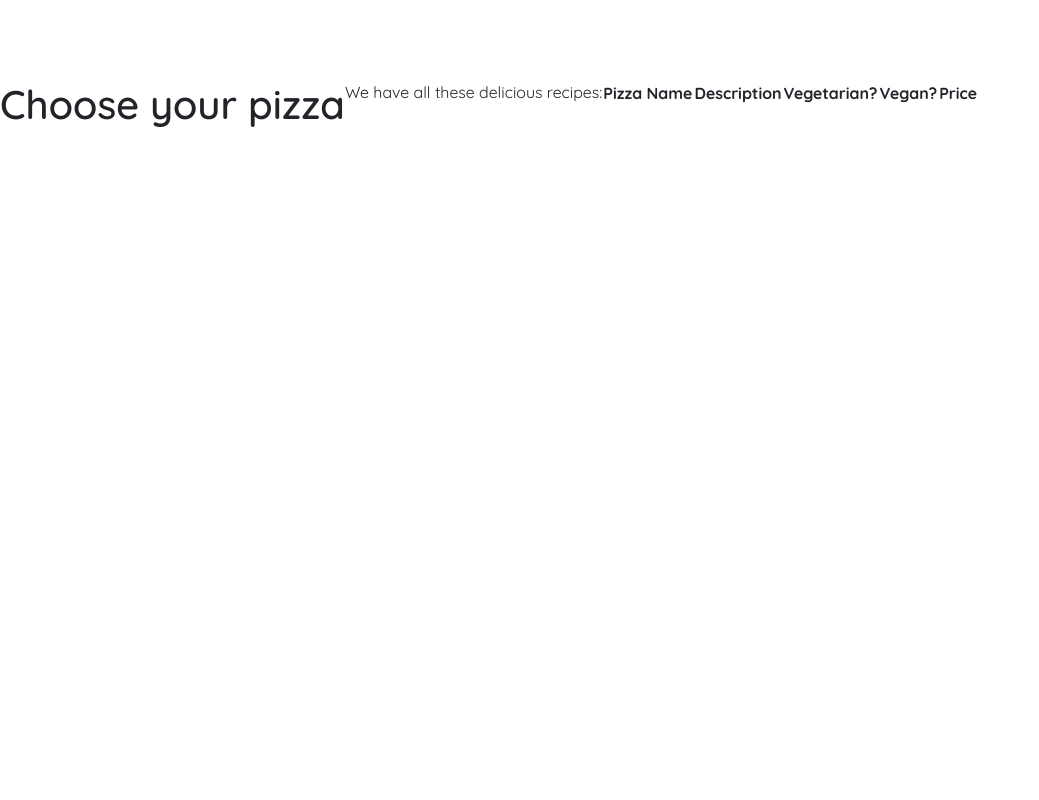
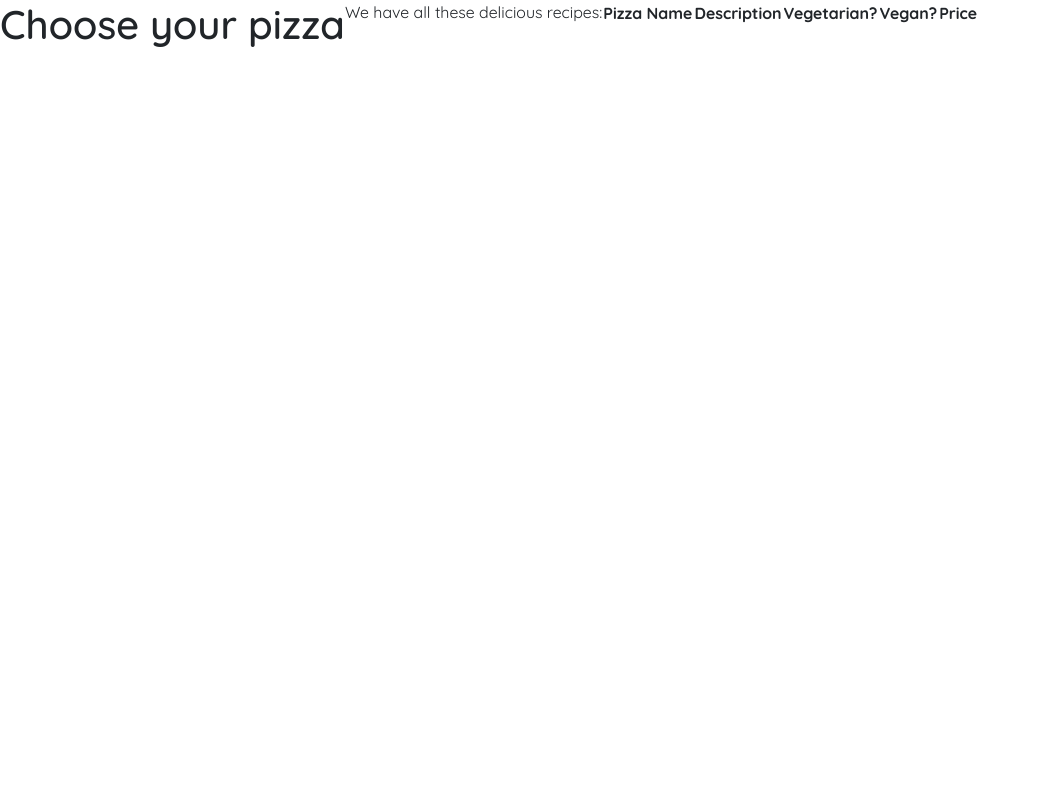
Before and after one commit to bomkazin/Microsoft-Learn-Projects, an ASP.NET Core app: page /pizzas in a window 1280 px wide. Shown: the whole page, without its empty margins (0-1039 px from the left). Run offline with ASP.NET Core 8, Linux system fonts and the light colour scheme; lists and menus that the app fills with data are empty.

Commit message:
Changed site body padding

```diff
--- a/Blazing-Pizza/wwwroot/css/site.css
+++ b/Blazing-Pizza/wwwroot/css/site.css
@@ -5,7 +5,7 @@ body, html {
 }
 
 body {
-    padding-top: 5rem;
+    /* padding-top: 2rem; */
     flex-direction: column;
     font-family: 'quicksand';
     overflow-y: hidden;
```
